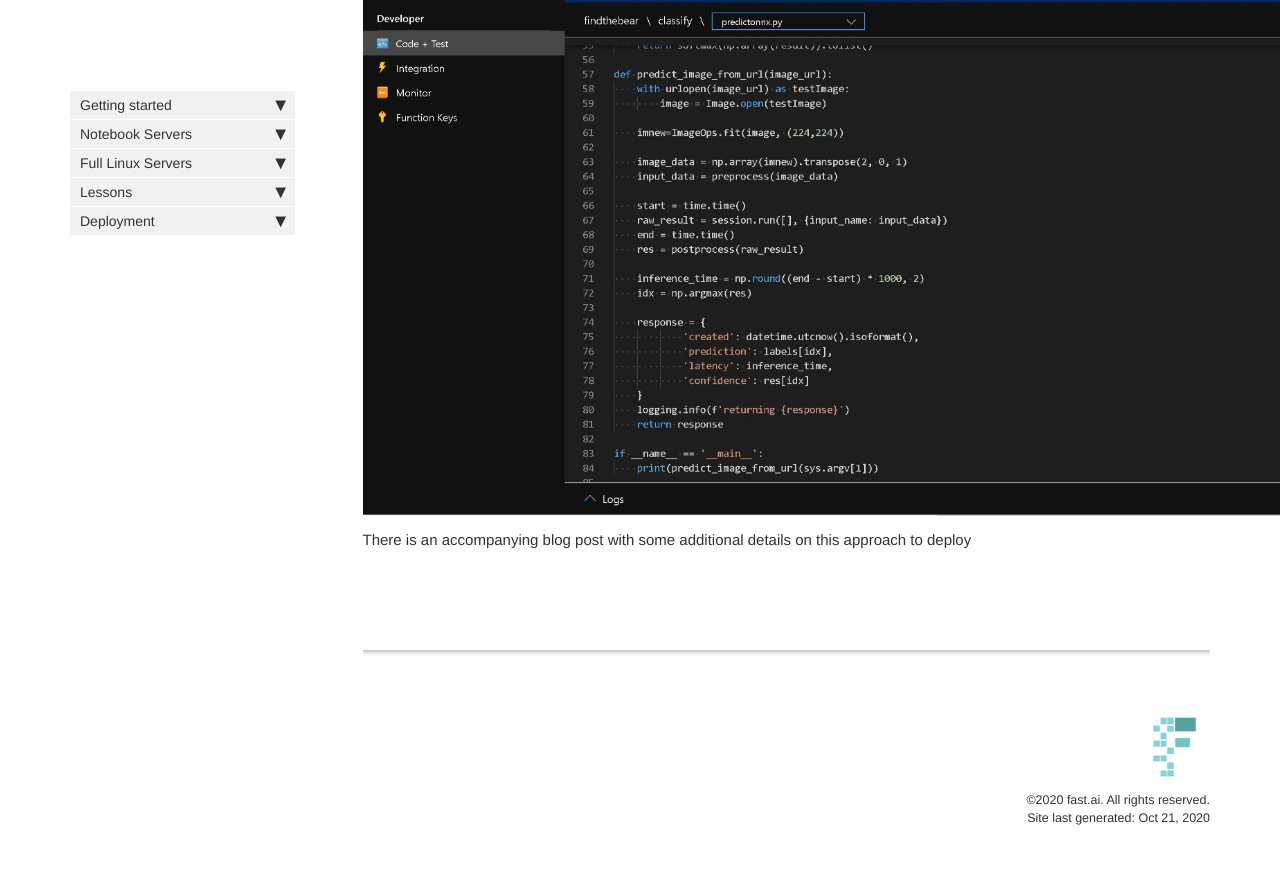
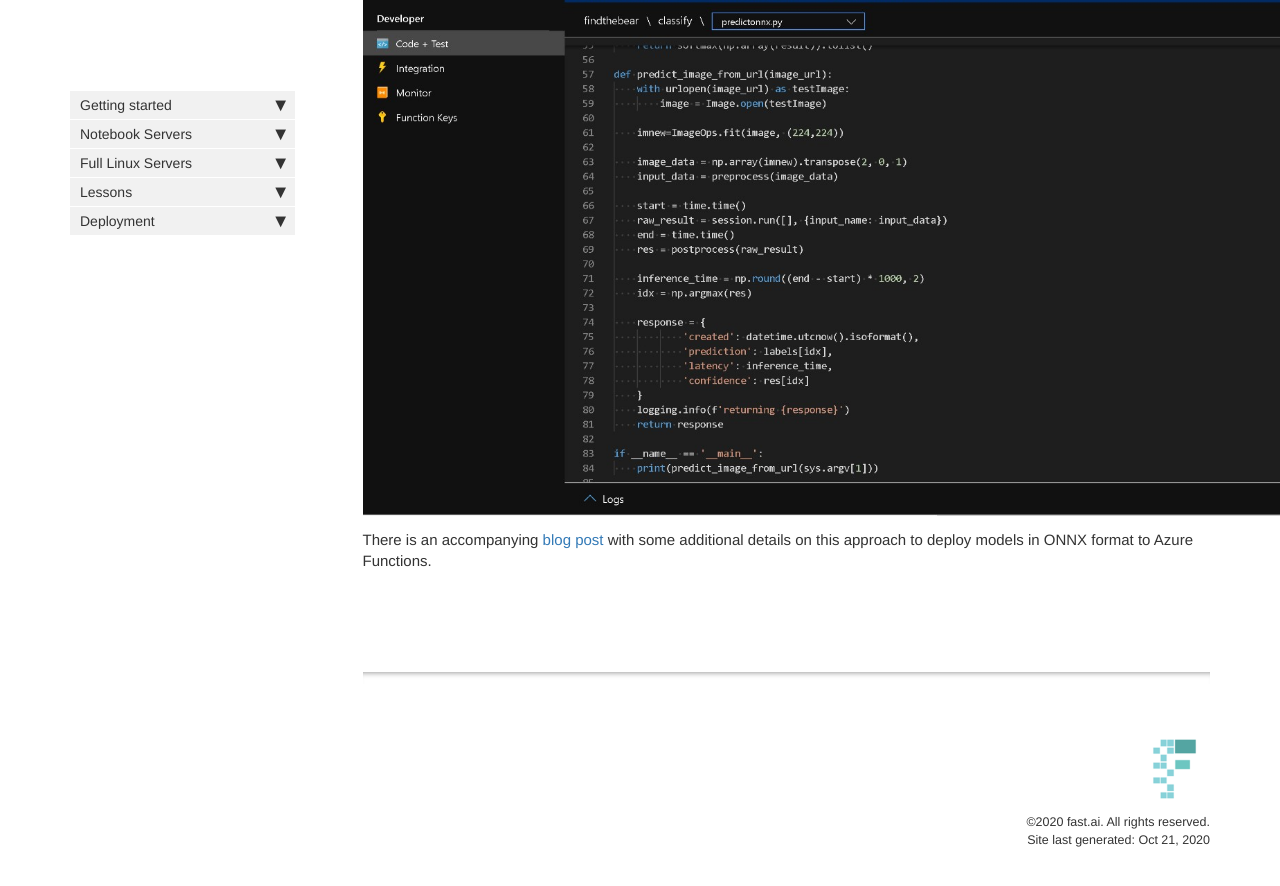
Before and after one commit to fastai/course20, a Jekyll site: the page built from docs/deployment_azure_functions.md, in a window 1280 px wide and 900 px high, scrolled down 3868 px. Shown: the top 886 px of the window. Built offline with Jekyll 4.4.1, drawn with Linux system fonts in a browser that asks for light colours; nearby versions of some CDN libraries; our own code applies the rules of GitHub Pages for plain Markdown files; comment, search, counter and statistics services are not loaded.

Commit message:
Pointer to blog

```diff
--- a/docs/deployment_azure_functions.md
+++ b/docs/deployment_azure_functions.md
@@ -138,4 +138,4 @@ You can manage the deployed serverless function on Azure Portal.
 
 <img alt="AzurePortal" src="images/azure_functions/Portal.jpg" class="screenshot">
 
-There is an accompanying blog post with some additional details on this approach to deploy
+There is an accompanying [blog post](https://medium.com/pytorch/efficient-serverless-deployment-of-pytorch-models-on-azure-dc9c2b6bfee7) with some additional details on this approach to deploy models in ONNX format to Azure Functions.
```
